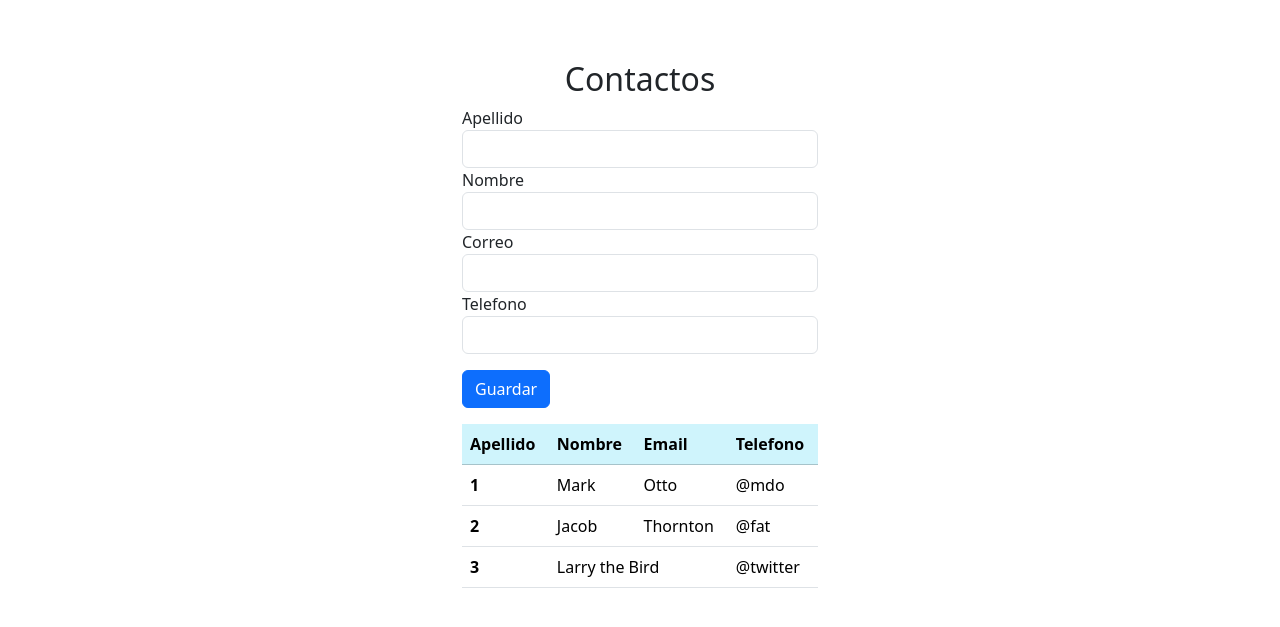
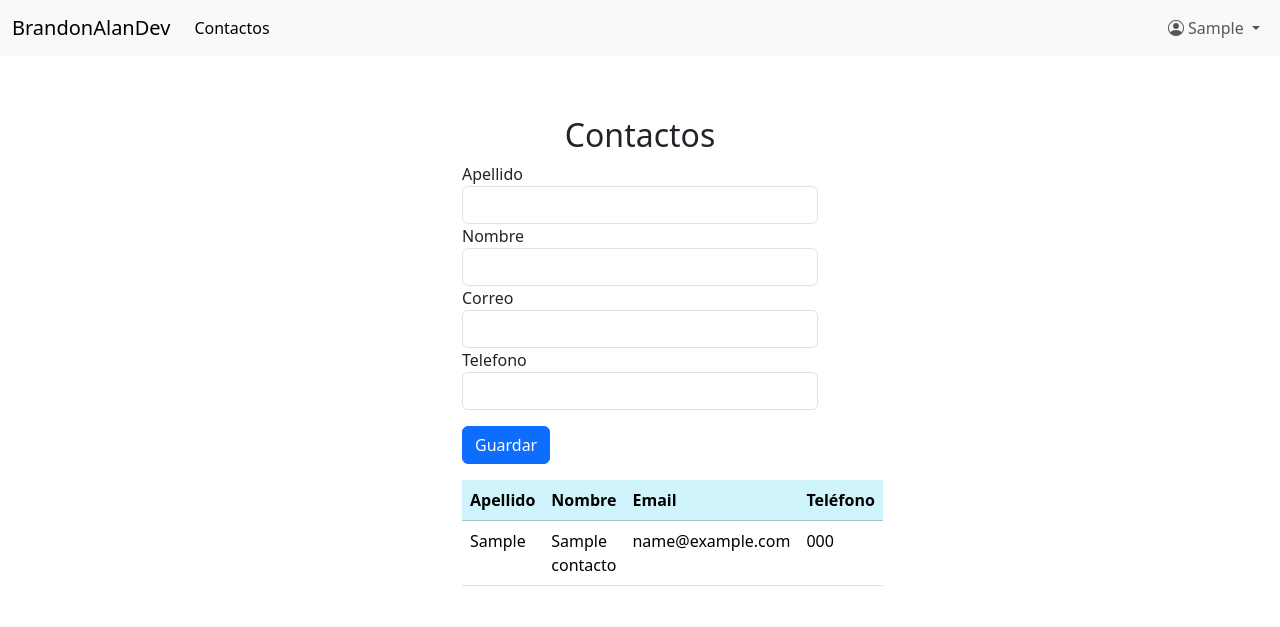
Before and after one commit to BrandonAlanDev/Tp_Codeigniter3, a CodeIgniter app: page /tpcontactos/index.php/contactos/listar in a window 1280 px wide. Shown: the top 627 px of the page. Run offline with CodeIgniter, Linux system fonts and the light colour scheme; the visitor is signed in with stand-in values (Sample User, id 1); tables that the repository leaves empty or names only in its code hold one stand-in row (values such as "Sample post").

Commit message:
cambios generales

```diff
--- a/application/config/config.php
+++ b/application/config/config.php
@@ -23,7 +23,7 @@ defined('BASEPATH') OR exit('No direct script access allowed');
 | a PHP script and you can easily do that on your own.
 |
 */
-$config['base_url'] = 'http://localhost/tpclientes/';
+$config['base_url'] = 'http://localhost/tpcontactos/';
 
 /*
 |--------------------------------------------------------------------------
--- a/application/controllers/Auth.php
+++ b/application/controllers/Auth.php
@@ -32,7 +32,6 @@ class Auth extends CI_Controller {
 	public function salir()
 	{
         $this->session->sess_destroy();
-
 		redirect('auth/index');
 	}
 }
--- a/application/controllers/Contactos.php
+++ b/application/controllers/Contactos.php
@@ -7,7 +7,13 @@ class Contactos extends CI_Controller {
 		parent::__construct();
 		if(!$this->session->userdata('usuario_id')){
 			$this->session->set_flashdata('OP','PROHIBIDO');
-			//redirect("auth/login");
+			redirect("auth/login");
+		}else{
+			$this->load->model("Contacto_model","contacto_model");
+			$contactos = $this->contacto_model->findAllByUsuarioId($this->session->userdata('usuario_id'));
+			if ($contactos) {
+                $this->datos["contactos"] = $contactos;
+            }
 		}
 
 	}
@@ -21,7 +27,7 @@ class Contactos extends CI_Controller {
 	}
 
 	function mostrar($vista=""){
-		/*$this->datos["menu"]=$this->load->view("menu",null,true);*/
+		$this->datos["menu"]=$this->load->view("layouts/menu",null,true);
 		$this->load->view($vista,$this->datos);
 	}
 }
--- /dev/null
+++ b/application/models/Contacto_model.php
@@ -0,0 +1,47 @@
+<?php
+class Contacto_model extends CI_Model {
+    public function __construct() {
+        parent::__construct();
+    }
+
+    public function getById($id) {
+        $this->db->select('*');
+        $this->db->from('contactos');
+        $this->db->where('contacto_id', $id);
+        $query = $this->db->get();
+        return $query->row_array();
+    }
+
+    public function addContacto($nombre, $apellido, $email, $telefono, $userId) {
+        $data = array(
+            'contacto_nombre' => $nombre,
+            'contacto_apellido' => $apellido,
+            'contacto_email' => $email,
+            'contacto_telefono' => $telefono,
+            'usuario_id' => $userId
+        );
+        $this->db->insert('contactos', $data);
+        return $this->db->affected_rows() > 0;  // Retorna true si se insertó con éxito
+    }
+
+    public function updateContacto($id, $nombre, $apellido, $email, $telefono) {
+        $data = array(
+            'contacto_nombre' => $nombre,
+            'contacto_apellido' => $apellido,
+            'contacto_email' => $email,
+            'contacto_telefono' => $telefono
+        );
+        $this->db->where('contacto_id', $id);
+        $this->db->update('contactos', $data);
+        return $this->db->affected_rows() > 0;  // Retorna true si se actualizó con éxito
+    }
+
+    public function findAllByUsuarioId($userId) {
+        $this->db->select('*');
+        $this->db->from('contactos');
+        $this->db->where('usuario_id', $userId);
+        $query = $this->db->get();
+        return $query->result_array();
+    }
+}
+?>
--- a/application/models/Usuario_model.php
+++ b/application/models/Usuario_model.php
@@ -6,14 +6,14 @@ class Usuario_model extends CI_Model {
     public function get_by_id($id)
     {
         $this->db->select("*");
-        $this->db->from("usuario");
+        $this->db->from("usuarios");
         $this->db->where("usuario_id",$id);
         $query = $this->db->get();
         return $query->row_array();
     }
     public function check_usuario($usuario,$password) {
         $this->db->select('*');
-        $this->db->from("usuario");
+        $this->db->from("usuarios");
         $this->db->where("usuario",$usuario);
         $this->db->where("password",$password);
 
--- a/application/views/contactos/listar.php
+++ b/application/views/contactos/listar.php
@@ -10,6 +10,7 @@
 </head>
 
 <body>
+    <?php echo $menu ?>
     <div class="container">
         <div class="row justify-content-center" style="margin-top: 60px;">
             <div class="col-md-4">
@@ -33,35 +34,34 @@
                     </div>
                     <button type="submit" class="btn btn-primary btn-block mt-3">Guardar</button>
                 </form>
+                <?php if (!empty($contactos)) { ?>
                 <table class="table mt-3">
                     <thead class="table-info">
                         <tr>
-                        <th scope="col">Apellido</th>
-                        <th scope="col">Nombre</th>
-                        <th scope="col">Email</th>
-                        <th scope="col">Telefono</th>
+                            <th scope="col">Apellido</th>
+                            <th scope="col">Nombre</th>
+                            <th scope="col">Email</th>
+                            <th scope="col">Teléfono</th>
                         </tr>
                     </thead>
                     <tbody>
+                        <?php foreach ($contactos as $contacto) { ?>
                         <tr>
-                        <th scope="row">1</th>
-                        <td>Mark</td>
-                        <td>Otto</td>
-                        <td>@mdo</td>
+                            <td><?php echo $contacto['contacto_apellido']; ?></td>
+                            <td><?php echo $contacto['contacto_nombre']; ?></td>
+                            <td><?php echo $contacto['contacto_email']; ?></td>
+                            <td><?php echo $contacto['contacto_telefono']; ?></td>
                         </tr>
-                        <tr>
-                        <th scope="row">2</th>
-                        <td>Jacob</td>
-                        <td>Thornton</td>
-                        <td>@fat</td>
-                        </tr>
-                        <tr>
-                        <th scope="row">3</th>
-                        <td colspan="2">Larry the Bird</td>
-                        <td>@twitter</td>
-                        </tr>
+                        <?php } ?>
                     </tbody>
                 </table>
+                <?php } else { ?>
+                    <div class="alert alert-secondary" role="alert">
+                        No se han cargado datos
+                    </div>
+                <?php
+                }
+                ?>
             </div>
         </div>
     </div>
--- /dev/null
+++ b/application/views/layouts/menu.php
@@ -0,0 +1,26 @@
+<nav class="navbar navbar-expand-lg bg-body-tertiary">
+  <div class="container-fluid">
+    <a class="navbar-brand" href="#"><?=TITULO_APP?></a>
+    <button class="navbar-toggler" type="button" data-bs-toggle="collapse" data-bs-target="#navbarSupportedContent" aria-controls="navbarSupportedContent" aria-expanded="false" aria-label="Toggle navigation">
+      <span class="navbar-toggler-icon"></span>
+    </button>
+    <div class="collapse navbar-collapse" id="navbarSupportedContent">
+      <ul class="navbar-nav me-auto mb-2 mb-lg-0">
+        <li class="nav-item">
+          <a class="nav-link active" aria-current="page" href="<?php echo site_url("contactos/index") ?>">Contactos</a>
+        </li>
+      </ul>
+      <ul class="navbar-nav">
+        <li class="nav-item dropdown">
+          <a class="nav-link dropdown-toggle" href="#" id="navbarDropdown" role="button" data-bs-toggle="dropdown" aria-expanded="false">
+          <i class="bi bi-person-circle"></i> <?php echo ucfirst($this->session->userdata("usuario"));?>
+          </a>
+          <ul class="dropdown-menu dropdown-menu-end" aria-labelledby="navbarDropdown">
+            <li><a class="dropdown-item" href="<?php echo site_url("auth/salir"); ?>">Salir</a></li>
+
+          </ul>
+        </li>
+      </ul>
+    </div>
+  </div>
+</nav>
```
